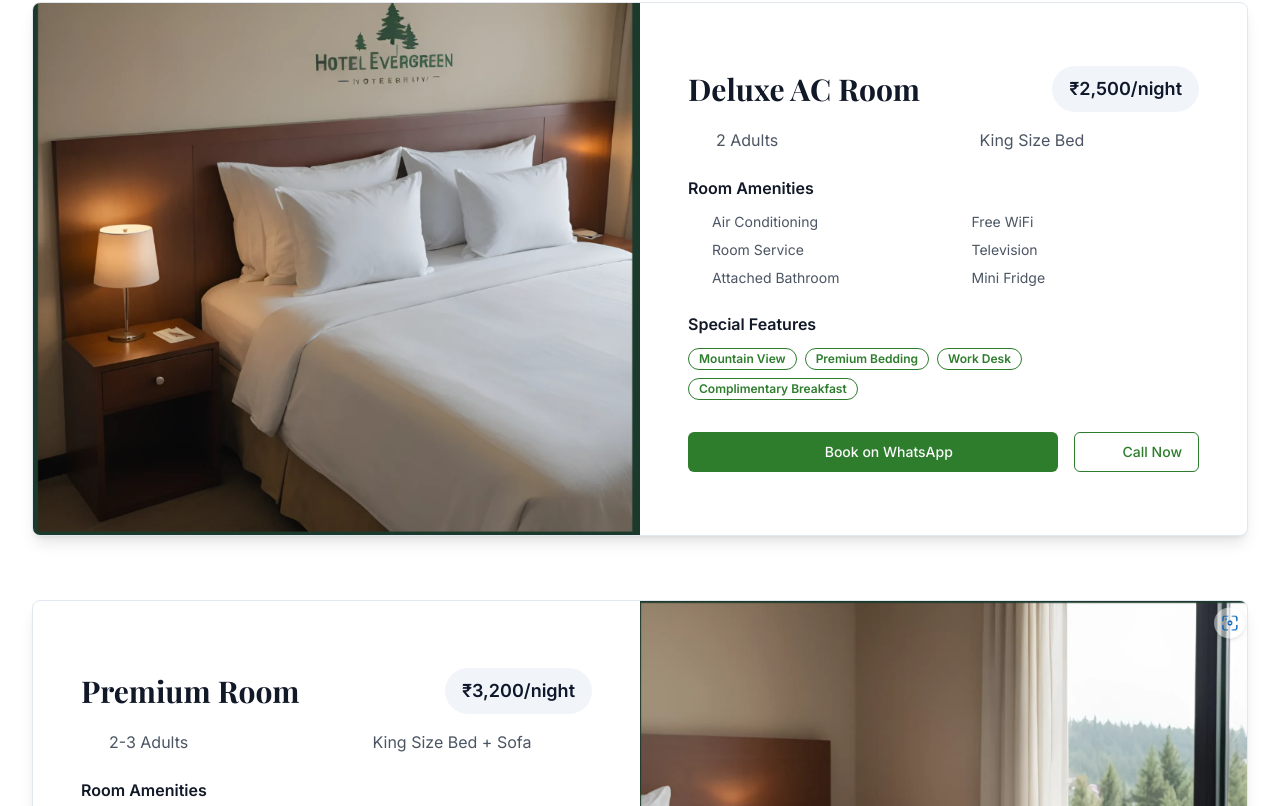
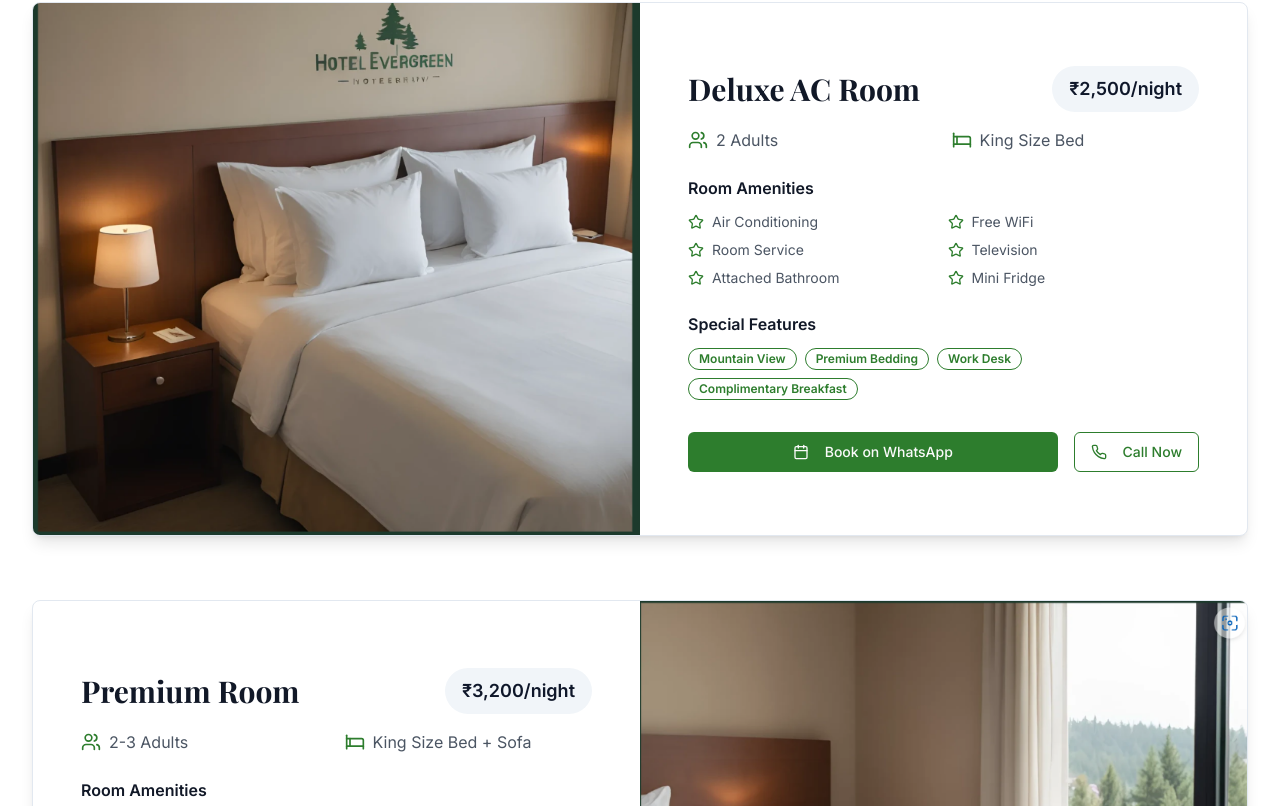
Before and after one commit to ayanwar2627l/HotelEvergreen, a React (Vite) app: page /rooms in a window 1280 px wide. Shown: the part 514-1320 px from the top of the page. Built offline with nearby package versions, Linux system fonts and the light colour scheme.

Commit message:
Fix Lucide React icon imports
Fixes import and usage of Lucide React icons in Gallery and Rooms pages by correcting the casing of icon names (e.g., camera to Camera) and ensuring correct JSX element usage.

```diff
--- a/src/pages/Gallery.tsx
+++ b/src/pages/Gallery.tsx
@@ -3,7 +3,7 @@ import Layout from "@/components/Layout";
 import { useState } from "react";
 import { Card } from "@/components/ui/card";
 import { Button } from "@/components/ui/button";
-import { camera, image } from "lucide-react";
+import { Camera, Image } from "lucide-react";
 
 const Gallery = () => {
   const [selectedCategory, setSelectedCategory] = useState("all");
@@ -130,7 +130,7 @@ const Gallery = () => {
                     className="w-full h-64 object-cover group-hover:scale-105 transition-transform duration-300"
                   />
                   <div className="absolute inset-0 bg-black bg-opacity-0 group-hover:bg-opacity-30 transition-opacity duration-300 flex items-center justify-center">
-                    <camera className="w-8 h-8 text-white opacity-0 group-hover:opacity-100 transition-opacity duration-300" />
+                    <Camera className="w-8 h-8 text-white opacity-0 group-hover:opacity-100 transition-opacity duration-300" />
                   </div>
                 </div>
                 <div className="p-6">
@@ -147,7 +147,7 @@ const Gallery = () => {
       <section className="py-20 bg-gray-50">
         <div className="max-w-4xl mx-auto text-center px-4 sm:px-6 lg:px-8">
           <div className="w-16 h-16 bg-evergreen-100 rounded-full flex items-center justify-center mx-auto mb-6">
-            <image className="w-8 h-8 text-evergreen-600" />
+            <Image className="w-8 h-8 text-evergreen-600" />
           </div>
           <h2 className="text-3xl font-playfair font-bold text-gray-900 mb-6">
             Want to See More?
--- a/src/pages/Rooms.tsx
+++ b/src/pages/Rooms.tsx
@@ -3,7 +3,7 @@ import Layout from "@/components/Layout";
 import { Button } from "@/components/ui/button";
 import { Card, CardContent } from "@/components/ui/card";
 import { Badge } from "@/components/ui/badge";
-import { star, users, bed, phone, calendar } from "lucide-react";
+import { Star, Users, Bed, Phone, Calendar } from "lucide-react";
 
 const Rooms = () => {
   const rooms = [
@@ -91,11 +91,11 @@ const Rooms = () => {
 
                     <div className="grid grid-cols-2 gap-4 mb-6">
                       <div className="flex items-center space-x-2">
-                        <users className="w-5 h-5 text-evergreen-600" />
+                        <Users className="w-5 h-5 text-evergreen-600" />
                         <span className="text-gray-600">{room.capacity}</span>
                       </div>
                       <div className="flex items-center space-x-2">
-                        <bed className="w-5 h-5 text-evergreen-600" />
+                        <Bed className="w-5 h-5 text-evergreen-600" />
                         <span className="text-gray-600">{room.bedType}</span>
                       </div>
                     </div>
@@ -105,7 +105,7 @@ const Rooms = () => {
                       <div className="grid grid-cols-2 gap-2">
                         {room.amenities.map((amenity, idx) => (
                           <div key={idx} className="flex items-center space-x-2">
-                            <star className="w-4 h-4 text-evergreen-600" />
+                            <Star className="w-4 h-4 text-evergreen-600" />
                             <span className="text-sm text-gray-600">{amenity}</span>
                           </div>
                         ))}
@@ -134,7 +134,7 @@ const Rooms = () => {
                           rel="noopener noreferrer"
                           className="flex items-center justify-center space-x-2"
                         >
-                          <calendar className="w-4 h-4" />
+                          <Calendar className="w-4 h-4" />
                           <span>Book on WhatsApp</span>
                         </a>
                       </Button>
@@ -144,7 +144,7 @@ const Rooms = () => {
                         className="border-evergreen-600 text-evergreen-600 hover:bg-evergreen-50"
                       >
                         <a href="tel:7782935050" className="flex items-center justify-center space-x-2">
-                          <phone className="w-4 h-4" />
+                          <Phone className="w-4 h-4" />
                           <span>Call Now</span>
                         </a>
                       </Button>
@@ -173,7 +173,7 @@ const Rooms = () => {
               <Card key={index} className="text-center p-6 hover:shadow-lg transition-shadow duration-300">
                 <CardContent className="p-0">
                   <div className="w-12 h-12 bg-evergreen-100 rounded-full flex items-center justify-center mx-auto mb-4">
-                    <star className="w-6 h-6 text-evergreen-600" />
+                    <Star className="w-6 h-6 text-evergreen-600" />
                   </div>
                   <p className="font-medium text-gray-900">{amenity}</p>
                 </CardContent>
@@ -204,7 +204,7 @@ const Rooms = () => {
                 rel="noopener noreferrer"
                 className="flex items-center space-x-2"
               >
-                <calendar className="w-5 h-5" />
+                <Calendar className="w-5 h-5" />
                 <span>Book via WhatsApp</span>
               </a>
             </Button>
@@ -215,7 +215,7 @@ const Rooms = () => {
               className="border-white text-white hover:bg-white hover:text-evergreen-600 text-lg px-8 py-6"
             >
               <a href="tel:7782935050" className="flex items-center space-x-2">
-                <phone className="w-5 h-5" />
+                <Phone className="w-5 h-5" />
                 <span>Call: 7782935050</span>
               </a>
             </Button>
```
